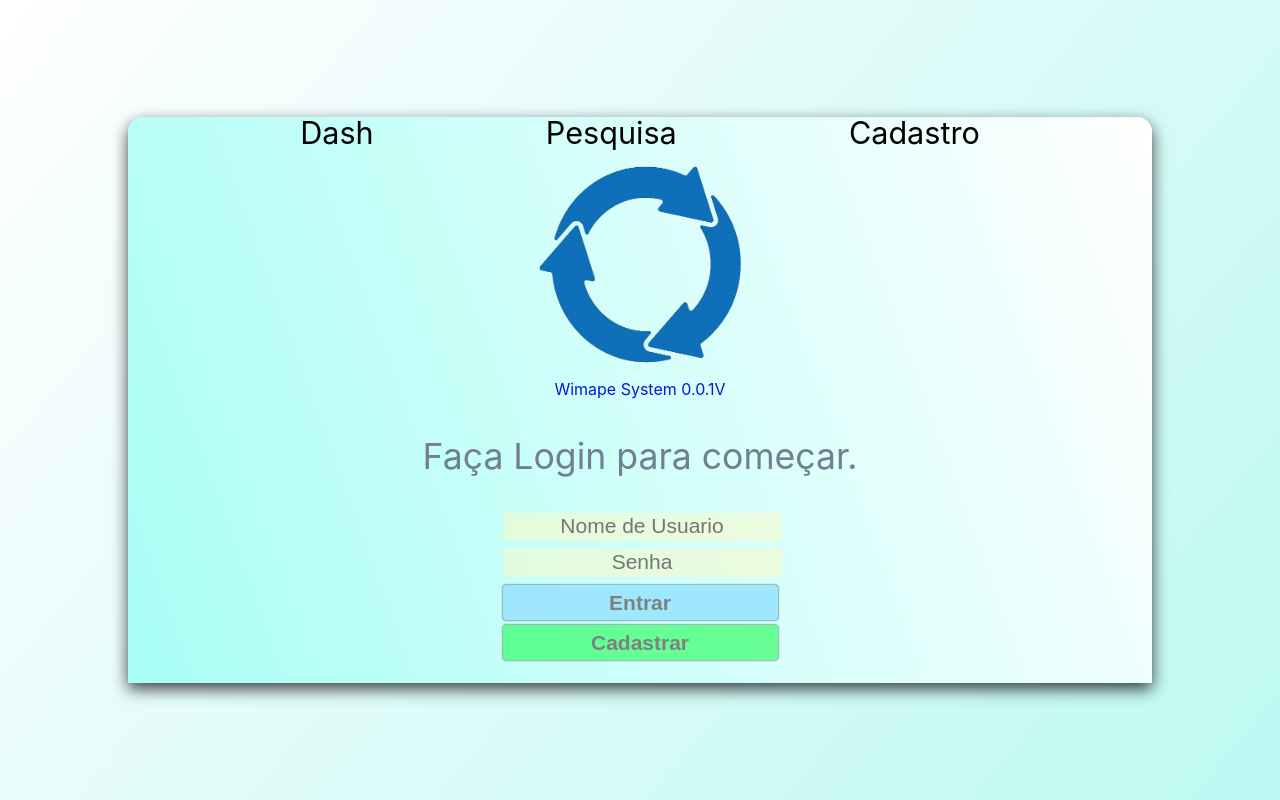
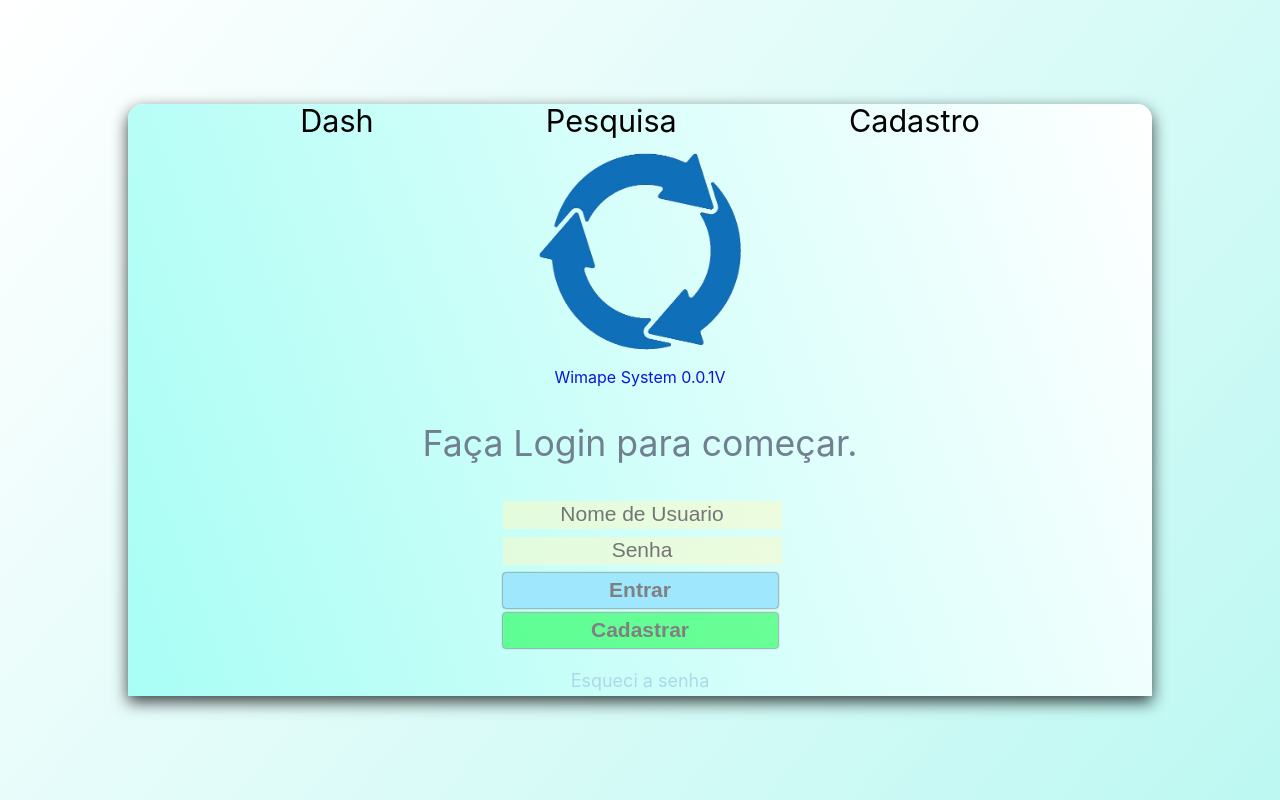
Before and after one commit to marcostech/wimapesys_frontend, a React (Create React App) app in the folder wimape/: page / in a window 1280 px wide. Built offline with nearby package versions, Linux system fonts and the light colour scheme.

Commit message:
login semi-pronto

```diff
--- a/wimape/src/WimapeLogin.css
+++ b/wimape/src/WimapeLogin.css
@@ -23,7 +23,8 @@
 
 }
 .error{
-    color: red;
+    text-decoration: none;
+    color: lightblue;
     font-size: calc(2px + 2vmin);
 }
 .content-button-holder{
--- a/wimape/src/WimapeLogin.js
+++ b/wimape/src/WimapeLogin.js
@@ -7,7 +7,7 @@ class WimapeLogin extends React.Component {
         this.state ={
             user: "",
             password: "",
-            erroMsg: ""
+            erroMsg: "Esqueci a senha"
         }
         this.handleChange = this.handleChange.bind(this);
         this.handleSubmit = this.handleSubmit.bind(this);
@@ -19,23 +19,45 @@ class WimapeLogin extends React.Component {
 
     handleSubmit(event) {
 
+
+        if(0){ //boolean login test
+            this.setState({erroMsg: "Usuário e/ou Senha incorreto(s)"});
+            document.getElementsByClassName("error")[0].style.color="red"
+        }
         event.preventDefault();
-        this.setState({erroMsg: "Usuário e/ou Senha incorreto(s)"})
     }
 
     render() {
     return (
-        <form onSubmit={this.handleSubmit} >
+        <form onSubmit={this.handleSubmit}>
+        <div className="content">
 
-        <div className="content">
-            <input required onChange={this.handleChange} value={this.state.user} name="user" className="input-style" type="text" placeholder="Nome de Usuario" autoComplete="off"/>
-            <input required onChange={this.handleChange} value={this.state.password} name="password" className="input-style" type="password" placeholder="Senha" autoComplete="off"/>
+            <input
+            required
+            onChange={this.handleChange}
+            value={this.state.user}
+            name="user"
+            className="input-style"
+            type="text"
+            placeholder="Nome de Usuario"
+            autoComplete="off"/>
+
+            <input
+            required
+            onChange={this.handleChange}
+            value={this.state.password}
+            name="password"
+            className="input-style"
+            type="password"
+            placeholder="Senha"
+            autoComplete="off"/>
+
             <div className="content-button-holder">
                 <button className="content-button" type="submit">Entrar</button>
                 <button className="content-button" type="submit">Cadastrar</button>
             </div>
         </div>
-        <p className="error"> {this.state.erroMsg} </p>
+        <a className="error" href="">{this.state.erroMsg}</a>
         </form>
     )}
 }
```
